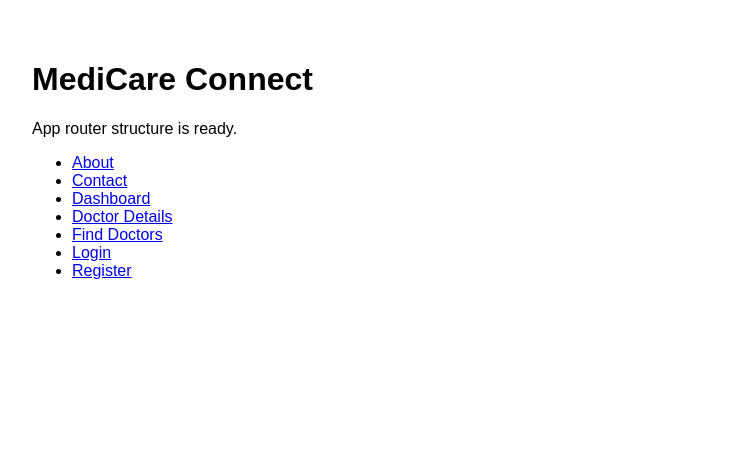
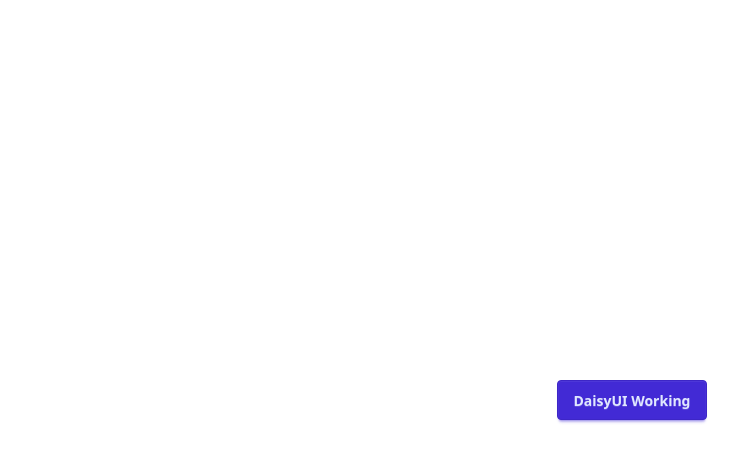
Before and after one commit to musfik070-gif/medicare-client, a Next.js app: page / in a window 1280 px wide. Shown: the top 462 px of the page, without its empty margins (8-746 px from the left). Built offline with nearby package versions, Linux system fonts and the light colour scheme.

Commit message:
daisy installed

```diff
--- a/package.json
+++ b/package.json
@@ -9,6 +9,7 @@
     "lint": "eslint"
   },
   "dependencies": {
+    "daisyui": "^5.5.23",
     "next": "16.2.9",
     "react": "19.2.4",
     "react-dom": "19.2.4"
--- /dev/null
+++ b/src/app/globals.css
@@ -0,0 +1,2 @@
+@import "tailwindcss";
+@plugin "daisyui";
--- a/src/app/layout.js
+++ b/src/app/layout.js
@@ -1,3 +1,5 @@
+import "./globals.css";
+
 export const metadata = {
   title: "MediCare Connect",
   description: "MediCare Connect application",
--- a/src/app/page.js
+++ b/src/app/page.js
@@ -1,27 +1,7 @@
-import Link from "next/link";
-
-const routes = [
-  { href: "/about", label: "About" },
-  { href: "/contact", label: "Contact" },
-  { href: "/dashboard", label: "Dashboard" },
-  { href: "/doctors/1", label: "Doctor Details" },
-  { href: "/find-doctors", label: "Find Doctors" },
-  { href: "/login", label: "Login" },
-  { href: "/register", label: "Register" },
-];
-
 export default function HomePage() {
   return (
-    <main style={{ padding: 32, fontFamily: "Arial, sans-serif" }}>
-      <h1>MediCare Connect</h1>
-      <p>App router structure is ready.</p>
-      <ul>
-        {routes.map((route) => (
-          <li key={route.href}>
-            <Link href={route.href}>{route.label}</Link>
-          </li>
-        ))}
-      </ul>
+    <main className="min-h-screen flex items-center justify-center">
+      <button className="btn btn-primary">DaisyUI Working</button>
     </main>
   );
 }
```
Also changed, not shown: 1 other file (tests, documents, lock files or other folders).
